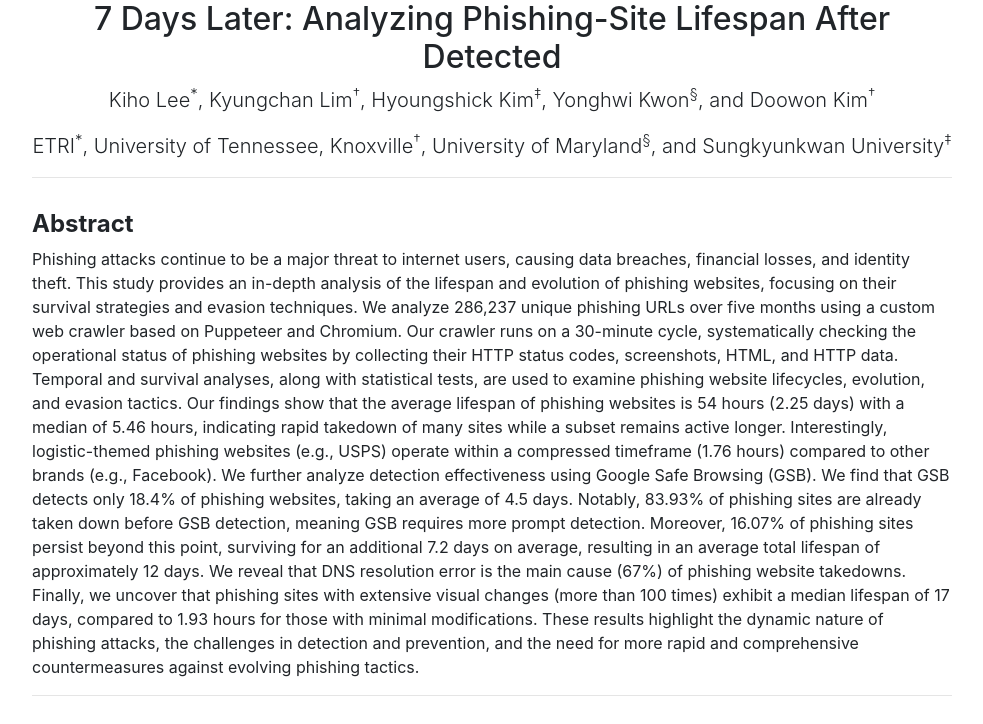
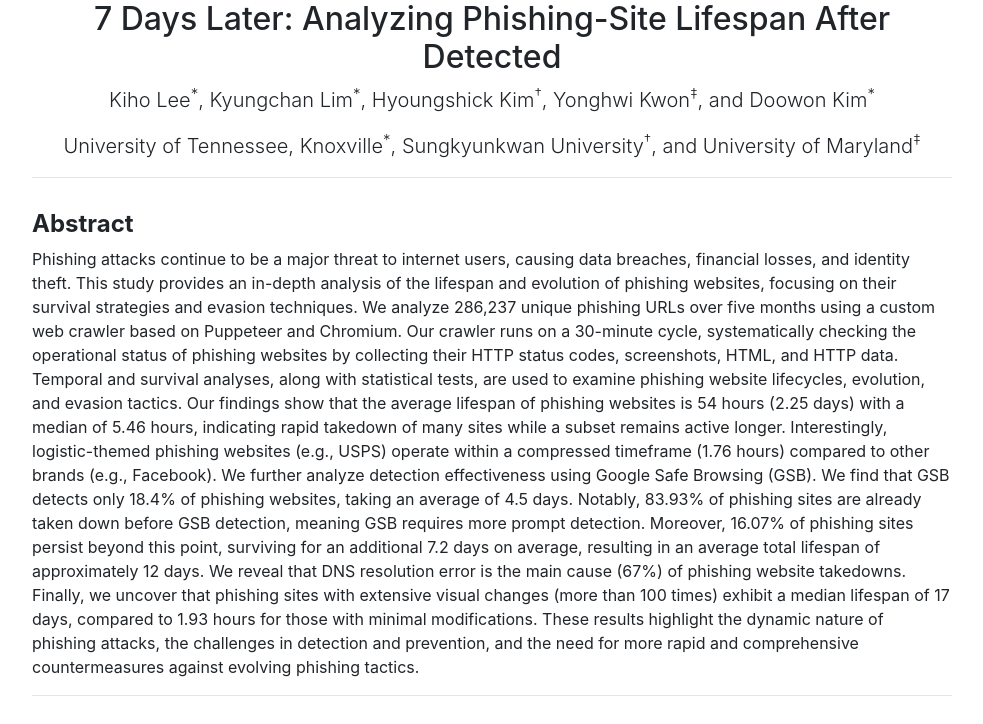
Before and after one commit to moa-lab/phishing-alive-measurement, a plain HTML site: page index.html in a window 1280 px wide. Shown: the top 724 px of the page, without its empty margins (148-1131 px from the left). Drawn offline with nearby package versions, Linux system fonts and the light colour scheme.

Commit message:
updated affiliation

```diff
--- a/index.html
+++ b/index.html
@@ -36,8 +36,8 @@
 
       <div class="offset-sm-1 offset-md-1 offset-lg-1 col-sm-10 col-md-10 col-lg-10 text-center my-auto">
         <h2>7 Days Later: Analyzing Phishing-Site Lifespan After Detected</h2>
-        <p id="page-lead" class="lead">Kiho Lee<sup>*</sup>, Kyungchan Lim<sup>†</sup>, Hyoungshick Kim<sup>‡</sup>, Yonghwi Kwon<sup>§</sup>, and Doowon Kim<sup>†</sup></p>
-        <p id="page-lead" class="lead">ETRI<sup>*</sup>, University of Tennessee, Knoxville<sup>†</sup>, University of Maryland<sup>§</sup>, and Sungkyunkwan University<sup>‡</sup></p>
+        <p id="page-lead" class="lead">Kiho Lee<sup>*</sup>, Kyungchan Lim<sup>*</sup>, Hyoungshick Kim<sup>†</sup>, Yonghwi Kwon<sup>‡</sup>, and Doowon Kim<sup>*</sup></p>
+        <p id="page-lead" class="lead">University of Tennessee, Knoxville<sup>*</sup>, Sungkyunkwan University<sup>†</sup>, and University of Maryland<sup>‡</sup></p>
 
 
         <hr/>
```
